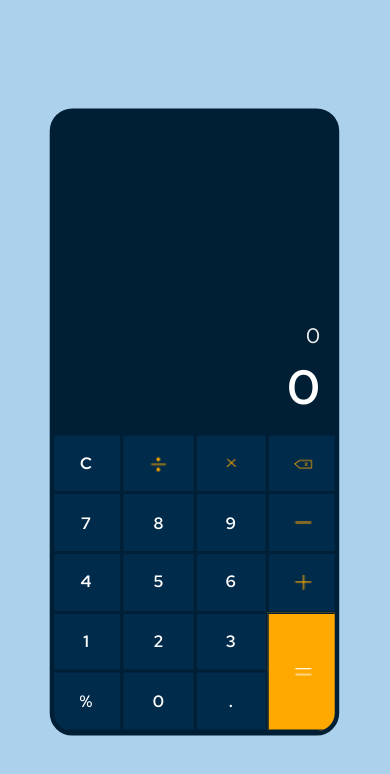
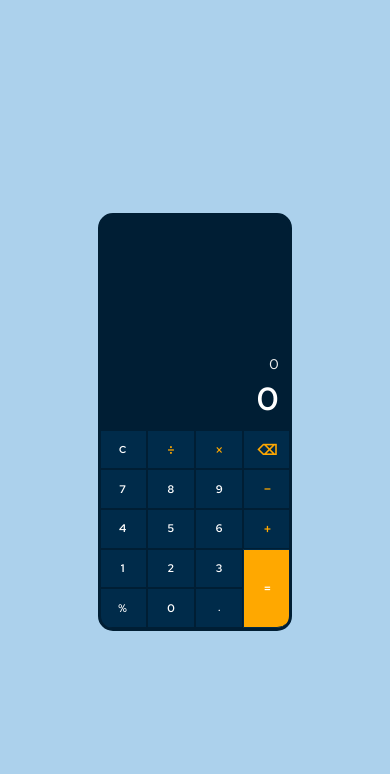
Before and after one commit to ngoclien08/javascript-training, a website built with Parcel: page calculator-app/src/index.html in a window 390 px wide. Built offline with nearby package versions, Linux system fonts and the light colour scheme.

Commit message:
Add name attributes to buttons

```diff
--- a/calculator-app/src/index.html
+++ b/calculator-app/src/index.html
@@ -14,44 +14,31 @@
         <div class="result" id="result">0</div>
       </div>
       <div class="buttons">
-        <button class="btn" data-value="C">C</button>
-        <button class="btn operator" data-value="÷">
-          <img src="./assets/images/divide.png" alt="Divide" />
-        </button>
-        <button class="btn operator" data-value="×">
-          <img src="./assets/images/multiply.png" alt="Multiply" />
-        </button>
-        <button class="btn operator" data-value="⌫">
-          <img src="./assets/images/backspace.png" alt="Backspace" />
-        </button>
+        <button class="btn btn-special" data-value="C" name="clear">C</button>
+        <button class="btn operator btn-special" data-value="÷" name="divide">÷</button>
+        <button class="btn operator btn-special" data-value="×" name="multiply">×</button>
+        <button class="btn btn-backspace" data-value="⌫" name="backspace">⌫</button>
 
-        <button class="btn" data-value="7">7</button>
-        <button class="btn" data-value="8">8</button>
-        <button class="btn" data-value="9">9</button>
-        <button class="btn operator" data-value="-">
-          <img src="./assets/images/minus.png" alt="Minus" />
-        </button>
+        <button class="btn" data-value="7" name="seven">7</button>
+        <button class="btn" data-value="8" name="eight">8</button>
+        <button class="btn" data-value="9" name="nine">9</button>
+        <button class="btn operator btn-special" data-value="−" name="subtract">−</button>
 
-        <button class="btn" data-value="4">4</button>
-        <button class="btn" data-value="5">5</button>
-        <button class="btn" data-value="6">6</button>
-        <button class="btn operator" data-value="+">
-          <img src="./assets/images/plus.png" alt="Plus" />
-        </button>
+        <button class="btn" data-value="4" name="four">4</button>
+        <button class="btn" data-value="5" name="five">5</button>
+        <button class="btn" data-value="6" name="six">6</button>
+        <button class="btn operator btn-special" data-value="+" name="add">+</button>
 
-        <button class="btn" data-value="1">1</button>
-        <button class="btn" data-value="2">2</button>
-        <button class="btn" data-value="3">3</button>
-        <button class="btn equals" data-value="=">
-          <img src="./assets/images/equals.png" alt="Equals" />
-        </button>
+        <button class="btn" data-value="1" name="one">1</button>
+        <button class="btn" data-value="2" name="two">2</button>
+        <button class="btn" data-value="3" name="three">3</button>
+        <button class="btn equals" data-value="=" name="equals">=</button>
 
-        <button class="btn" data-value="%">%</button>
-        <button class="btn" data-value="0">0</button>
-        <button class="btn" data-value=".">.</button>
+        <button class="btn" data-value="%" name="percent">%</button>
+        <button class="btn" data-value="0" name="zero">0</button>
+        <button class="btn btn-special" data-value="." name="decimal">.</button>
       </div>
     </div>
-
     <script src="./scripts/app.js"></script>
   </main>
 </body>
--- a/calculator-app/src/scripts/app.js
+++ b/calculator-app/src/scripts/app.js
@@ -8,12 +8,12 @@ let calculated = false;
 buttons.forEach(button => {
   button.addEventListener('click', () => {
     const value = button.getAttribute('data-value');
-    handleInput(value);
+    const buttonName = button.textContent.trim(); // Không cần xử lý icon nữa
+    handleInput(value, buttonName);
   });
 });
 
-// Handle input based on value
-function handleInput(value) {
+function handleInput(value, buttonName) {
   if (value === 'C') {
     clearAll();
   } else if (value === '⌫') {
@@ -36,29 +36,29 @@ function handleInput(value) {
       }
     }
     updateHistoryOnly();
+    console.log(`Button clicked: ${buttonName}, Value: ${value}`);
   }
 }
 
-// Update the upper display line (history only)
 function updateHistoryOnly() {
   history.textContent = currentInput;
 }
 
-// Calculate result when "=" is pressed
 function calculateResult() {
   try {
     const expression = currentInput
       .replace(/×/g, '*')
-      .replace(/÷/g, '/');
+      .replace(/÷/g, '/')
+      .replace(/−/g, '-'); // chuyển dấu trừ unicode về chuẩn
+
     const evalResult = eval(expression);
-    result.textContent = evalResult;
+    result.textContent = Number(evalResult.toFixed(10)).toString(); // làm tròn đẹp
     calculated = true;
   } catch {
     result.textContent = 'Error';
   }
 }
 
-// Clear all input and reset display
 function clearAll() {
   currentInput = '0';
   history.textContent = '0';
@@ -66,7 +66,6 @@ function clearAll() {
   calculated = false;
 }
 
-// Remove last character from input
 function backspace() {
   if (currentInput.length > 1 || currentInput !== '0') {
     currentInput = currentInput.slice(0, -1);
--- a/calculator-app/src/styles/main.css
+++ b/calculator-app/src/styles/main.css
@@ -21,6 +21,8 @@ body {
   padding: 0;
   box-sizing: border-box;
   position: relative;
+  transform: scale(1.5);
+  transform-origin: center center;
 }
 
 .calculator {
@@ -32,40 +34,22 @@ body {
   display: flex;
   flex-direction: column;
   overflow: hidden;
-  transform-origin: center center;
 }
 
 @media (max-width: 767px) {
   .container {
-    justify-content: center;
-    align-items: center;
-    padding: 0;
-  }
-  .calculator {
-    width: 100vw;
-    height: 100vh;
-    max-width: 193.14px;
-    max-height: 418px;
-    transform: scale(1.5);
+    transform: scale(1.0);
   }
 }
 
 @media (min-width: 768px) and (max-width: 1023px) {
   .container {
-    justify-content: center;
-    align-items: center;
-  }
-  .calculator {
     transform: scale(1.3);
   }
 }
 
 @media (min-width: 1024px) {
   .container {
-    justify-content: center;
-    align-items: center;
-  }
-  .calculator {
     transform: scale(1.5);
   }
 }
@@ -108,12 +92,6 @@ body {
   justify-content: center;
 }
 
-button img {
-  width: 11.66px;
-  height: 11.66px;
-  object-fit: contain;
-}
-
 .btn {
   font-family: var(--font-family);
   background-color: var(--color-bg-button);
@@ -121,22 +99,40 @@ button img {
   display: flex;
   align-items: center;
   justify-content: center;
-  border: 0.93px solid #001E34;
+  border: 1px solid #001E34;
   font-weight: 700;
   font-size: var(--font-size-xs);
   line-height: 100%;
   cursor: pointer;
+  border-radius: 0;
 }
 
 .btn:hover {
   filter: brightness(1.1);
 }
 
-.operator {
+.operator.btn-special,
+.btn-backspace {
+  background-color: var(--color-bg-button);
   color: var(--color-accent);
+  font-size: var(--font-size-sm);
+}
+
+.btn-backspace {
+  font-size: 14px;
+  font-weight: bold;
 }
 
 .equals {
   background-color: var(--color-accent);
+  border: 1px solid var(--color-bg-button);
+  color: var(--color-white);
+  font-size: 13px;
+  font-weight: 900;
   grid-row: span 2;
+  border-radius: 0 0 15px 0;
 }
+
+.btn-special:not(.operator) {
+  font-size: 10px;
+}
```
